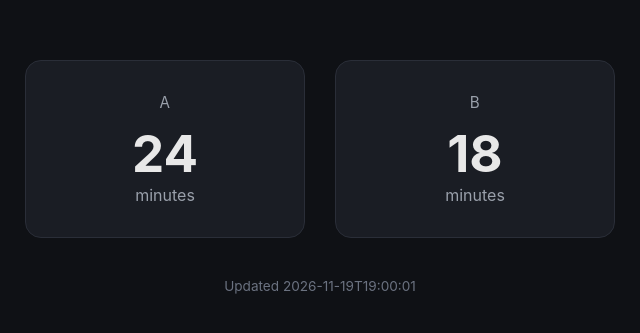
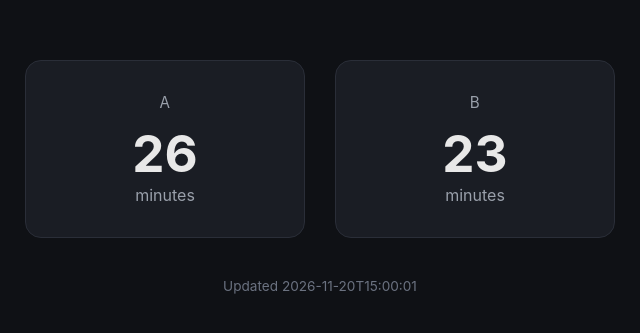
Before and after one commit to monkey-coin-jar/numbers, a plain HTML site: page index.html in a window 1280 px wide. Shown: the part 223-556 px from the top of the page, 320-960 px from the left. Drawn offline with Linux system fonts and the light colour scheme.

Commit message:
Update commute times 2026-11-20T15:00:01

```diff
--- a/index.html
+++ b/index.html
@@ -56,15 +56,15 @@
 <div id="routes">
   <div class="route">
     <div class="name">A</div>
-    <div class="minutes">24</div>
+    <div class="minutes">26</div>
     <div class="unit">minutes</div>
   </div>
   <div class="route">
     <div class="name">B</div>
-    <div class="minutes">18</div>
+    <div class="minutes">23</div>
     <div class="unit">minutes</div>
   </div>
 </div>
-<div id="updated">Updated 2026-11-19T19:00:01</div>
+<div id="updated">Updated 2026-11-20T15:00:01</div>
 </body>
 </html>
```
